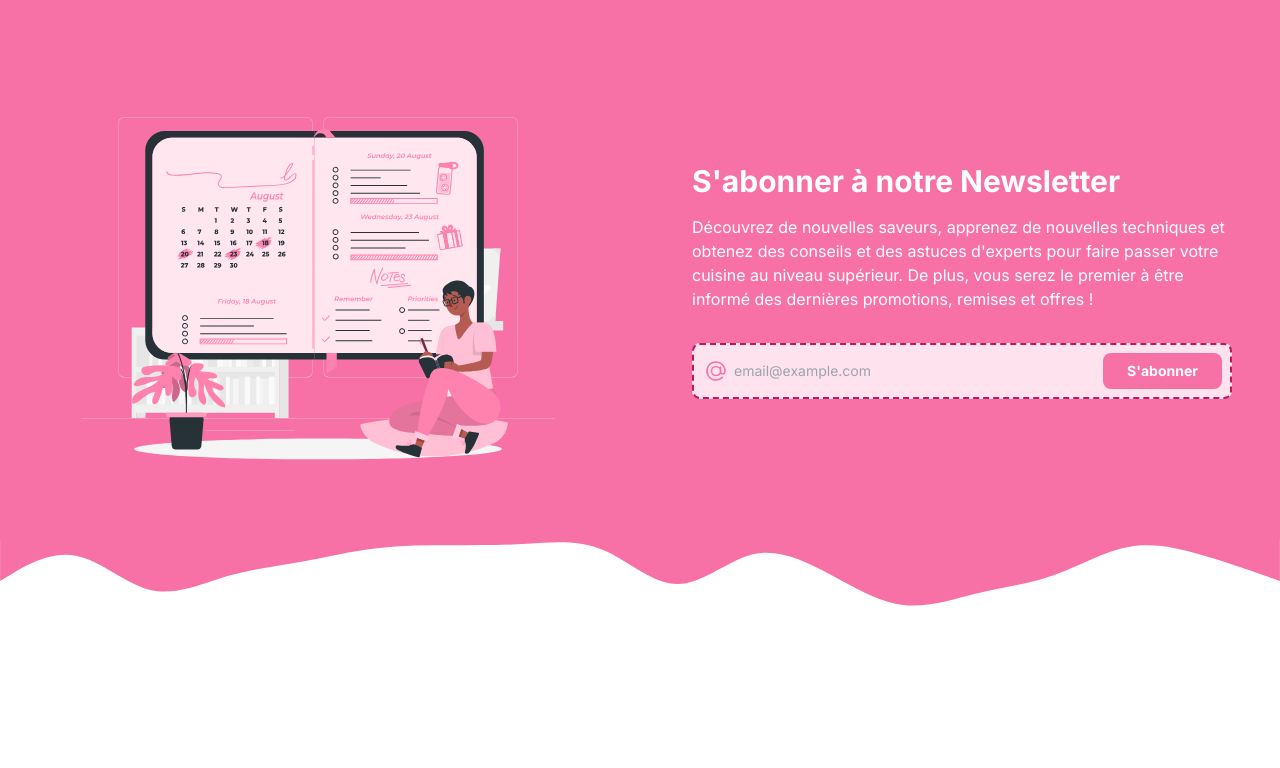
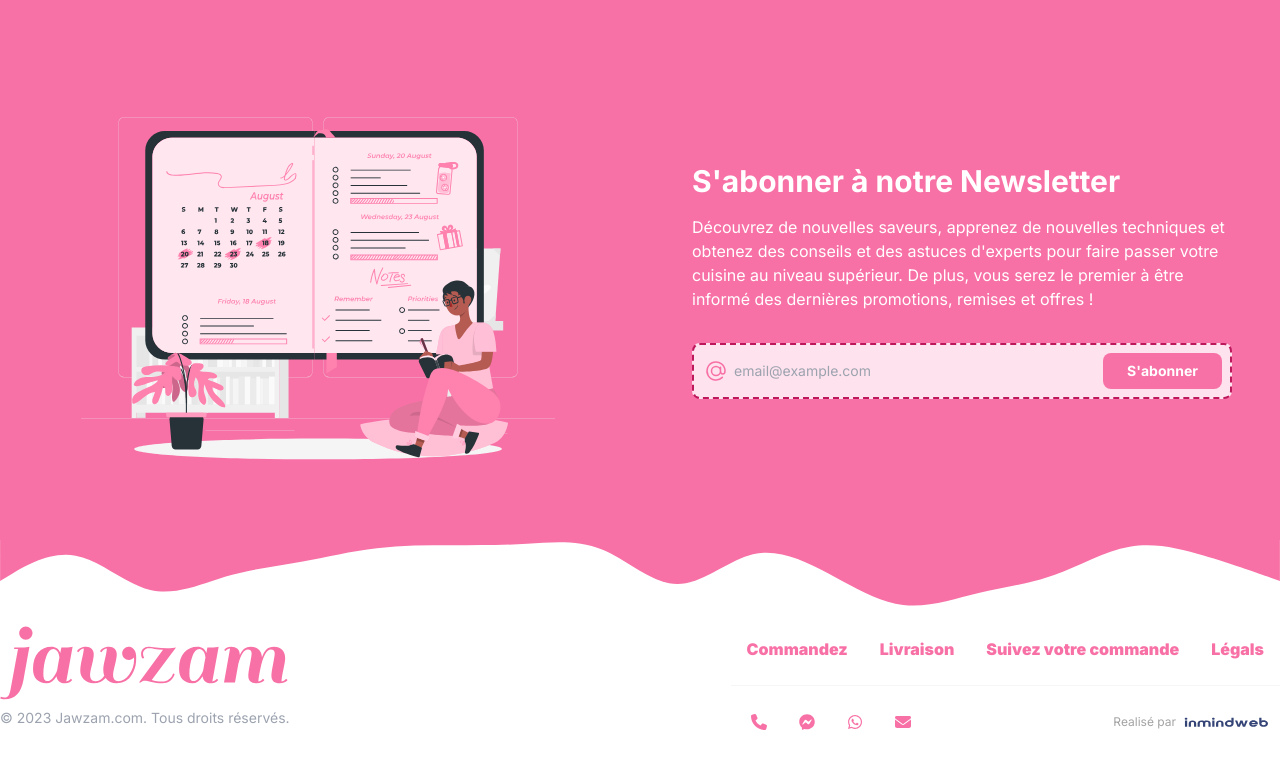
Before and after one commit to OpenIMW/jawzam.com, a Next.js app: page / in a window 1280 px wide. Shown: the part 3483-4251 px from the top of the page. Before the commit the page ends 4104 px from the top, so only its background shows below. Built offline with nearby package versions, Linux system fonts and the light colour scheme.

Commit message:
Add application footer

```diff
--- /dev/null
+++ b/components/AppFooter.tsx
@@ -0,0 +1,122 @@
+import {
+  faFacebookMessenger,
+  faWhatsapp,
+} from "@fortawesome/free-brands-svg-icons";
+import { faEnvelope, faPhone } from "@fortawesome/free-solid-svg-icons";
+import Image from "next/image";
+import Link from "next/link";
+import AppLink from "./AppLink";
+import LinkIcon from "./LinkIcon";
+
+export default function AppFooter() {
+  return (
+    <footer className="container flex flex-col items-center justify-between gap-6 pb-10 md:grid-cols-2 md:flex-row">
+      <div className="flex flex-col justify-center gap-2 md:justify-start">
+        <Link
+          href="/"
+          className="relative z-10 ml-4 self-start md:ml-0"
+        >
+          <Image
+            className="h-auto w-72"
+            src="/jawzam-text-logo.svg"
+            alt="Jawzam.com"
+            width={300}
+            height={150}
+          />
+        </Link>
+        <p className="text-sm text-gray-400">
+          © 2023 Jawzam.com. Tous droits réservés.
+        </p>
+      </div>
+      <div className="flex flex-col gap-2 divide-y">
+        <ul className="flex grow list-disc flex-col justify-center text-center md:flex-row">
+          <li className="flex items-center justify-center">
+            <Link
+              className="rounded-md p-4 text-base font-black text-primary transition-transform duration-300 ease-in-out hover:scale-110"
+              href="/commandez-maintenant"
+            >
+              Commandez
+            </Link>
+          </li>
+          <li className="flex items-center justify-center">
+            <Link
+              className="rounded-md p-4 text-base font-black text-primary transition-transform duration-300 ease-in-out hover:scale-110"
+              href="/suivez-votre-maintenant"
+            >
+              Livraison
+            </Link>
+          </li>
+          <li className="flex items-center justify-center">
+            <Link
+              className="rounded-md p-4 text-base font-black text-primary transition-transform duration-300 ease-in-out hover:scale-110"
+              href="/suivez-votre-maintenant"
+            >
+              Suivez votre commande
+            </Link>
+          </li>
+          <li className="flex items-center justify-center">
+            <Link
+              className="rounded-md p-4 text-base font-black text-primary transition-transform duration-300 ease-in-out hover:scale-110"
+              href="/légals"
+            >
+              Légals
+            </Link>
+          </li>
+        </ul>
+        <div className="flex flex-col justify-between border-neutral-400/10 pt-6 md:flex-row md:pr-3">
+          <ul className="flex items-center justify-end gap-6 px-4 text-primary md:justify-self-end">
+            <li className="flex items-center justify-center">
+              <LinkIcon
+                href="tel:+33634573653"
+                icon={faPhone}
+                size={24}
+              >
+                Appelez-nous au +33634573653
+              </LinkIcon>
+            </li>
+            <li className="flex items-center justify-center">
+              <LinkIcon
+                href="/facebook-messenger"
+                icon={faFacebookMessenger}
+                size={24}
+              >
+                Contactez-nous via Facebook Messenger
+              </LinkIcon>
+            </li>
+            <li className="flex items-center justify-center">
+              <LinkIcon
+                href="/whatsapp"
+                icon={faWhatsapp}
+                size={24}
+              >
+                Contactez-nous via WhatsApp
+              </LinkIcon>
+            </li>
+            <li className="flex items-center justify-center">
+              <LinkIcon
+                href="mailto:contact@jawzam.com"
+                icon={faEnvelope}
+                size={24}
+              >
+                Contactez-nous via e-mail
+              </LinkIcon>
+            </li>
+          </ul>
+          <Link
+            className="mt-12 flex items-center justify-center gap-2 text-xs text-neutral-400 md:mt-0"
+            href="https://inmindweb.fr"
+            target="_blank"
+          >
+            Realisé par{" "}
+            <Image
+              src="/inmindweb.svg"
+              width={84}
+              height={9}
+              alt="Realisé par In Mind Web"
+            />
+          </Link>
+        </div>
+      </div>
+    </footer>
+  );
+}
--- a/components/AppLayout.tsx
+++ b/components/AppLayout.tsx
@@ -1,3 +1,4 @@
+import AppFooter from "./AppFooter";
 import AppHeader from "./AppHeader";
 
 interface AppLayoutProps {
@@ -9,6 +10,7 @@
     <>
       <AppHeader />
       {children}
+      <AppFooter />
     </>
   );
 }
```
Also changed, not shown: public/inmindweb.svg (added).
